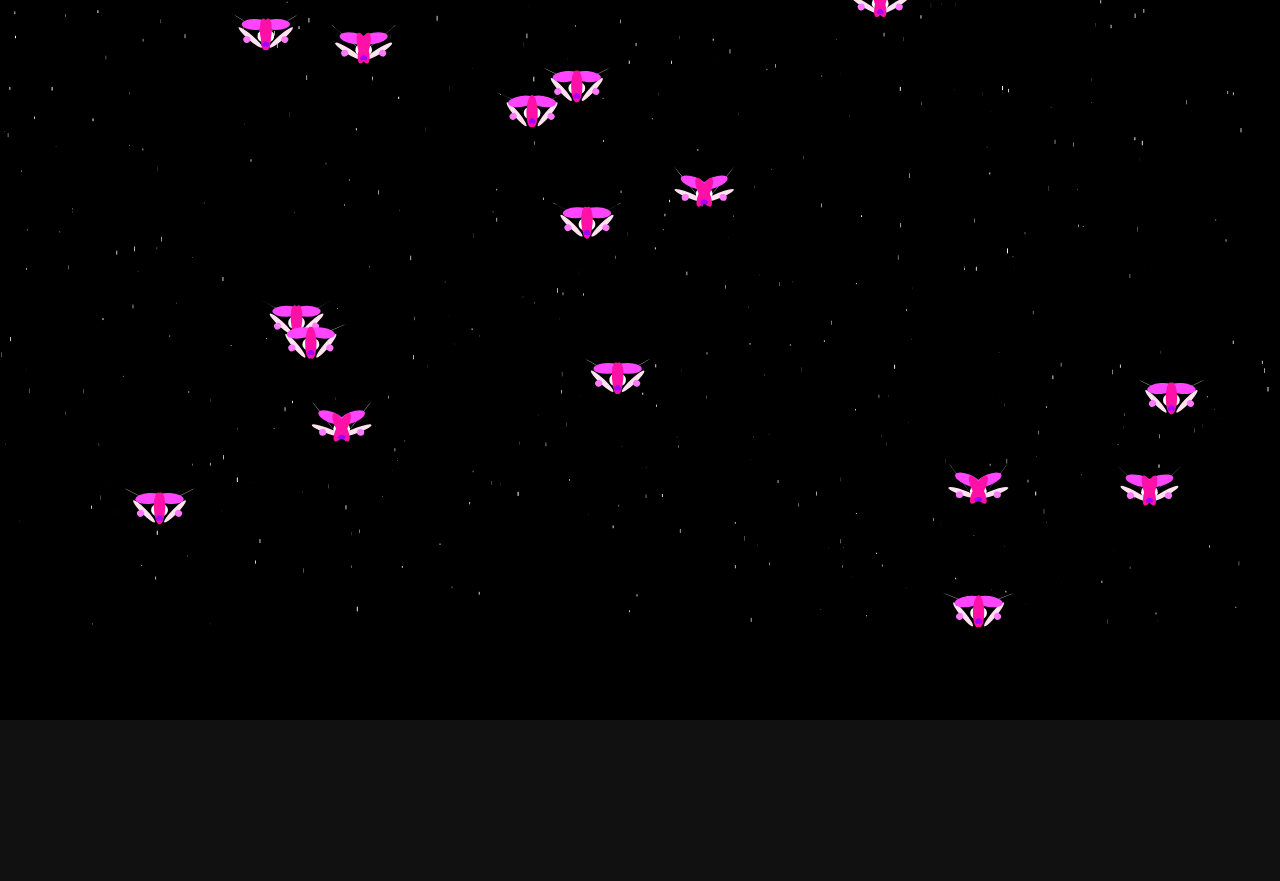
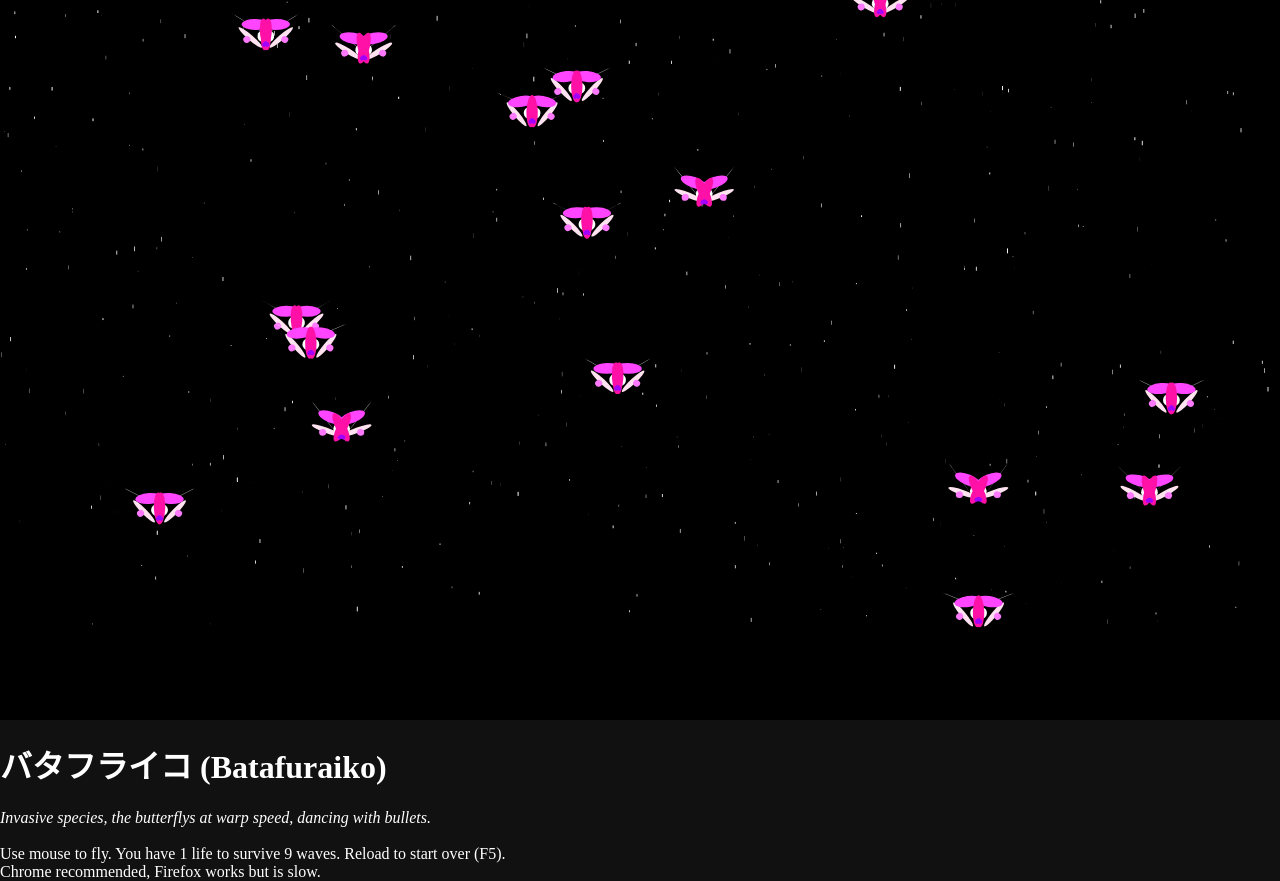
Before and after one commit to KilledByAPixel/TinyCode, a plain HTML site: page Batafuraiko/index.html in a window 1280 px wide. Before the commit the page ends 800 px from the top, so only its background shows below. Drawn offline with Linux system fonts and the light colour scheme.

Commit message:
Add files via upload

```diff
--- a/Batafuraiko/index.html
+++ b/Batafuraiko/index.html
@@ -1,6 +1,13 @@
-<head><title>Batafuraiko</title></head>
 <body id=b style=margin:0;background:#111;color:#fff>
-<canvas id=a width=1280 height=720 style=background:#fff>
+<canvas id=a width=1280 height=720 style=background:#fff></canvas>
+<h1>バタフライコ (Batafuraiko)</h1>
+<i>Invasive species, the butterflys at warp speed,
+dancing with bullets.</i><br><br>
+Use mouse to fly.
+You have 1 life to survive 9 waves.
+Reload to start over (F5).<br>
+Chrome recommended, Firefox works but is slow.
+
 <script>
 
 // js1024 shim
```
